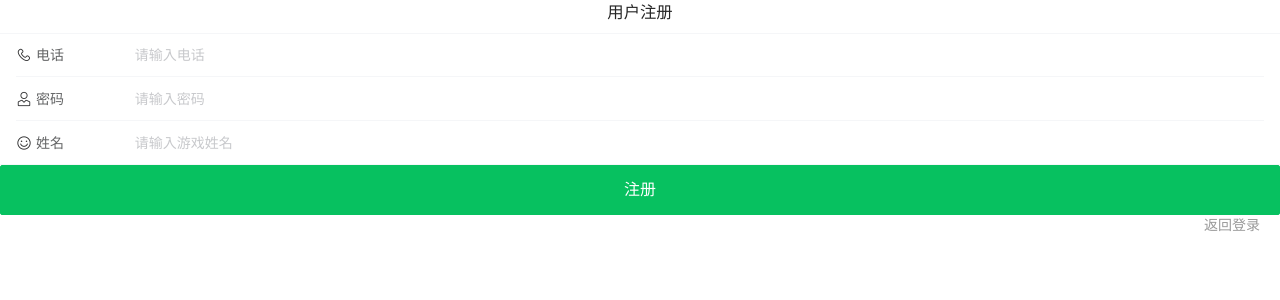
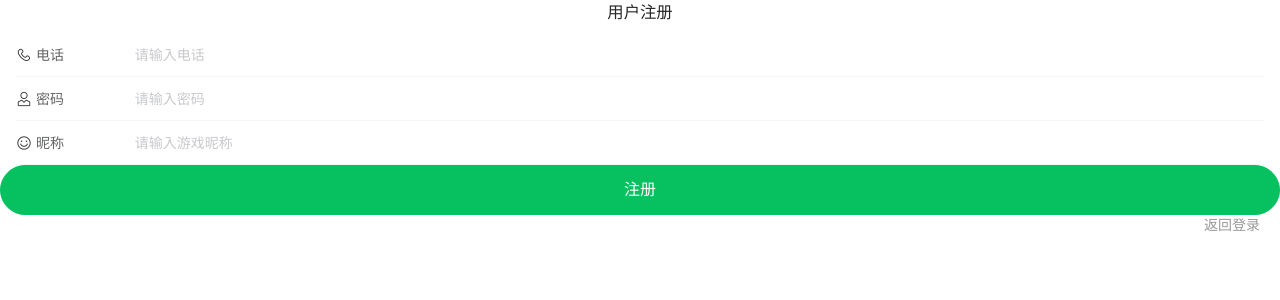
Before and after one commit to Youbaofeng/game-whoIsUndercover, a Vue app in the folder undercover/: page /#/create in a window 1280 px wide. Shown: the top 300 px of the page. Built offline with nearby package versions, Linux system fonts and the light colour scheme.

Commit message:
dupdate login and create page

```diff
--- a/undercover/src/pages/create.vue
+++ b/undercover/src/pages/create.vue
@@ -1,47 +1,61 @@
 <template>
   <div>
     <h3>用户注册</h3>
-    <van-cell-group>
-      <van-field v-model="createForm.mobile" label="电话" left-icon="phone-o" placeholder="请输入电话" />
+    <van-form validate-first @submit="onSubmit">
+      <van-field
+        v-model="createForm.mobile"
+        label="电话"
+        left-icon="phone-o"
+        placeholder="请输入电话"
+        :rules="[{ required: true, message: '请填写手机号' },{ pattern, message: '请输入正确手机号' }]"
+      />
       <van-field
         v-model="createForm.password"
         label="密码"
         type="password"
         left-icon="user-o"
         placeholder="请输入密码"
+        :rules="[{ required: true, message: '请填写密码' }]"
       />
-      <van-field v-model="createForm.realName" label="姓名" left-icon="smile-o" placeholder="请输入游戏姓名" />
-    </van-cell-group>
-    <van-button type="primary" size="large" @click="create">注册</van-button>
+      <van-field
+        v-model="createForm.realName"
+        label="昵称"
+        left-icon="smile-o"
+        placeholder="请输入游戏昵称"
+        :rules="[{ required: true, message: '请填写游戏昵称' }]"
+      />
+      <van-button type="primary" round size="large" native-type="submit">注册</van-button>
+    </van-form>
     <p class="ps" @click="goback">返回登录</p>
   </div>
 </template>
 
 <script>
-import { Dialog } from 'vant'
-import { create } from '@/api/index'
+import { Dialog } from "vant";
+import { create } from "@/api/index";
 export default {
   data() {
     return {
-            createForm: {}
-            }
+      createForm: {},
+      pattern: /^1[34578]\d{9}$/,
+    };
   },
   methods: {
-            async create() {
-                const res = await create(this.createForm)
-                if(res.code == 20000){
+    async onSubmit() {
+      const res = await create(this.createForm);
+      if (res.code == 20000) {
         Dialog.alert({
-                    message: '注册成功，前往登录页登录',
+          message: "注册成功，前往登录页登录",
         }).then(() => {
-                    this.$router.push({name:'login'})
+          this.$router.push({ name: "login" });
         });
       }
     },
     goback() {
-                this.$router.push({name:'login'})
-            }
+      this.$router.push({ name: "login" });
     },
-    }
+  },
+};
 </script>
 
 <style  scoped>
--- a/undercover/src/pages/login.vue
+++ b/undercover/src/pages/login.vue
@@ -1,36 +1,44 @@
 <template>
   <div>
     <h3>谁是卧底</h3>
-    <van-cell-group>
-      <van-field v-model="loginForm.mobile" label="电话" left-icon="phone-o" placeholder="请输入电话" />
+    <van-form validate-first @submit="onSubmit">
+      <van-field
+        v-model="loginForm.mobile"
+        label="电话"
+        left-icon="phone-o"
+        placeholder="请输入电话"
+        :rules="[{ required: true, message: '请填写手机号' },{ pattern, message: '请输入正确手机号' }]"
+      />
       <van-field
         v-model="loginForm.password"
         label="密码"
         type="password"
         left-icon="user-o"
         placeholder="请输入密码"
+        :rules="[{ required: true, message: '请填写密码' }]"
       />
-    </van-cell-group>
-    <van-button type="primary" size="large" @click="login">登录</van-button>
+      <van-button round block type="info" native-type="submit">登录</van-button>
+    </van-form>
     <p class="ps" @click="toCreateUser">没有账号？点击注册</p>
   </div>
 </template>
 
 <script>
 import router from "../router/router";
-import { login,getUserInfo } from "../api/index";
+import { login, getUserInfo } from "../api/index";
 import { Toast } from "vant";
-import { mapMutations } from "vuex"
+import { mapMutations } from "vuex";
 
 export default {
   data() {
     return {
       loginForm: {},
+      pattern: /^1[34578]\d{9}$/,
     };
   },
   methods: {
-    ...mapMutations(['SET_NAME','SET_MOBILE']),
-    async login() {
+    ...mapMutations(["SET_NAME", "SET_MOBILE"]),
+    async onSubmit() {
       const toast = Toast.loading({
         duration: 0, // 持续展示 toast
         forbidClick: true,
@@ -46,10 +54,10 @@ export default {
     },
     async userInfo() {
       const res = await getUserInfo(this.loginForm.mobile);
-      console.log(res)
-      this.SET_NAME(res.data.realName)
-      this.SET_MOBILE(res.data.mobile)
-      this.$router.push({ name: 'home' });
+      console.log(res);
+      this.SET_NAME(res.data.realName);
+      this.SET_MOBILE(res.data.mobile);
+      this.$router.push({ name: "home" });
     },
     toCreateUser() {
       router.push({ name: "create" });
@@ -60,9 +68,9 @@ export default {
 
 <style scoped>
 .ps {
-        float: right;
-        font-size: 14px;
-        color: #999;
-        margin-right: 20px;
+  float: right;
+  font-size: 14px;
+  color: #999;
+  margin-right: 20px;
 }
 </style>
--- a/undercover/src/plugins/vant.js
+++ b/undercover/src/plugins/vant.js
@@ -52,3 +52,7 @@ import { Swipe, SwipeItem } from 'vant';
 
 Vue.use(Swipe);
 Vue.use(SwipeItem);
+
+import { Form } from 'vant';
+
+Vue.use(Form);
--- a/undercover/src/utils/request.js
+++ b/undercover/src/utils/request.js
@@ -5,6 +5,7 @@ import {Toast} from "vant"
 // create an axios instance
 const service = axios.create({
   baseURL: 'http://47.107.126.241:7001/', // url = base url + request url
+//   baseURL: 'http://127.0.0.1:7001/', // url = base url + request url
   withCredentials: false, // send cookies when cross-domain requests
   timeout: 5000 // request timeout
 })
@@ -27,6 +28,7 @@ service.interceptors.response.use(
     response => {
         const res = response.data
         if(res.code != 20000){
+            console.log(res);
             Toast(res.message)
             return Promise.reject(new Error(res.message || 'Error'))
         } else {
```
Also changed, not shown: 2 other files (tests, documents, lock files or other folders). Lines whose indentation alone changed are shown as unchanged.
